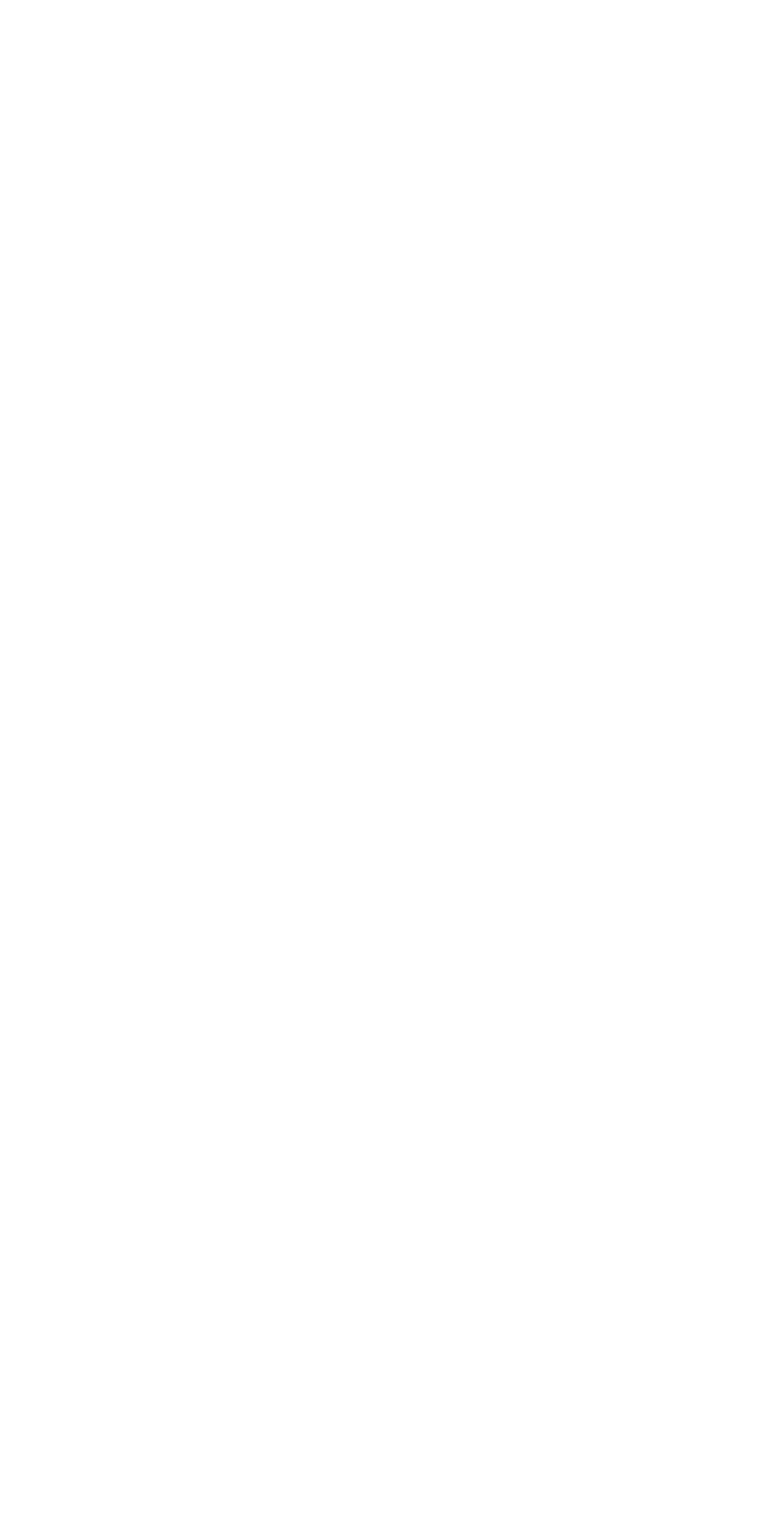
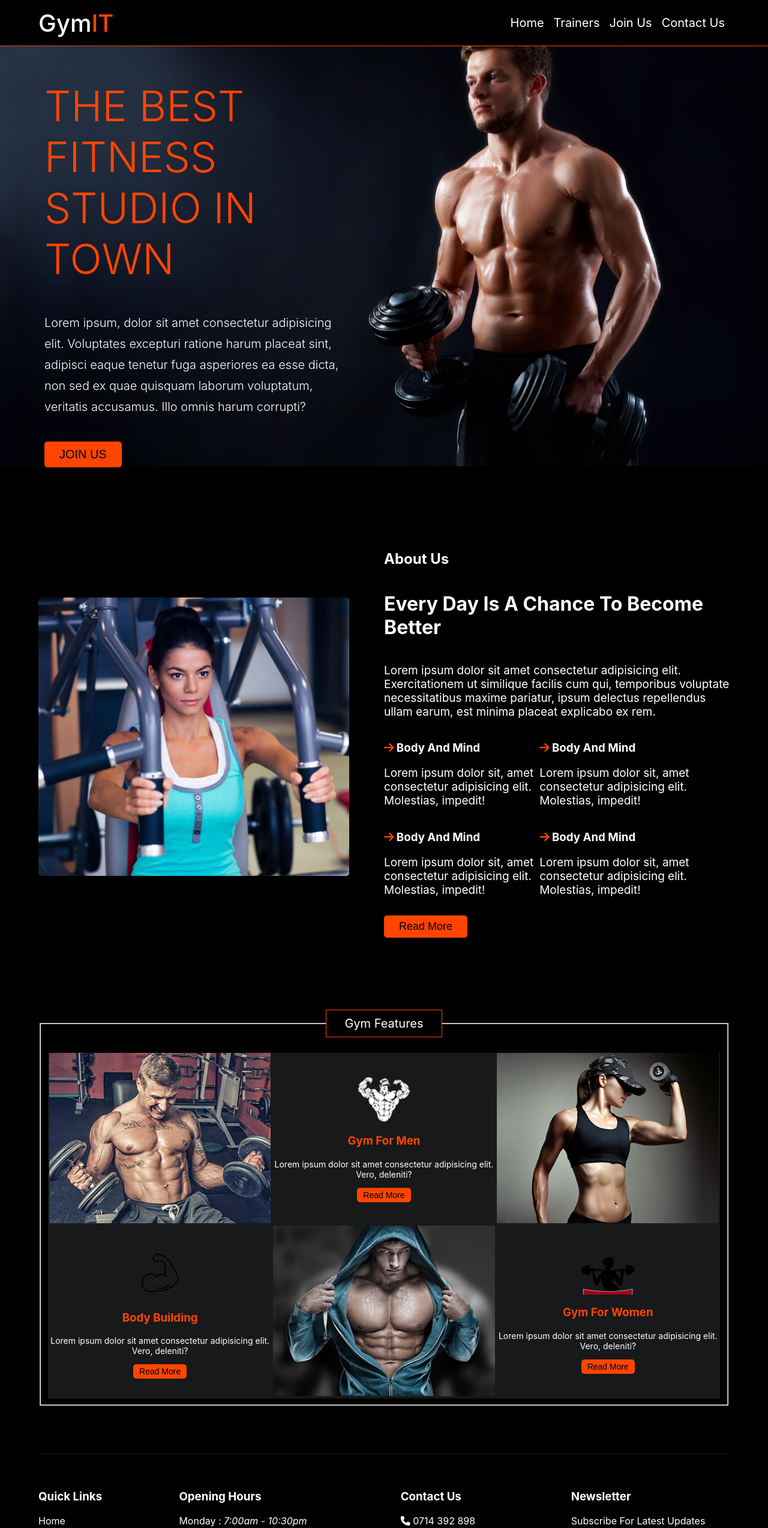
Before and after one commit to david-commit/GymIT, a React (Create React App) app: page / in a window 1280 px wide. Shown: the top 2547 px of the page at 60% size. Before the commit the page ends 800 px from the top, so only its background shows below. Built offline with nearby package versions, Linux system fonts and the light colour scheme.

Commit message:
App Component: Complete routing creations

```diff
--- a/src/components/App.js
+++ b/src/components/App.js
@@ -13,7 +13,24 @@ function App() {
   console.log(page);
   return (
     <div>
-
+      <BrowserRouter>
+        <NavBar onChangePage={setPage} />
+        <Switch>
+          <Route exact path='/contact'>
+            <Contact />
+          </Route>
+          <Route exact path='/trainers'>
+            <Trainers />
+          </Route>
+          <Route exact path='/join'>
+            <Join />
+          </Route>
+          <Route exact path='/'>
+            <MainBody />
+          </Route>
+        </Switch>
+        <Footer />
+      </BrowserRouter>
     </div>
   );
 }
```
